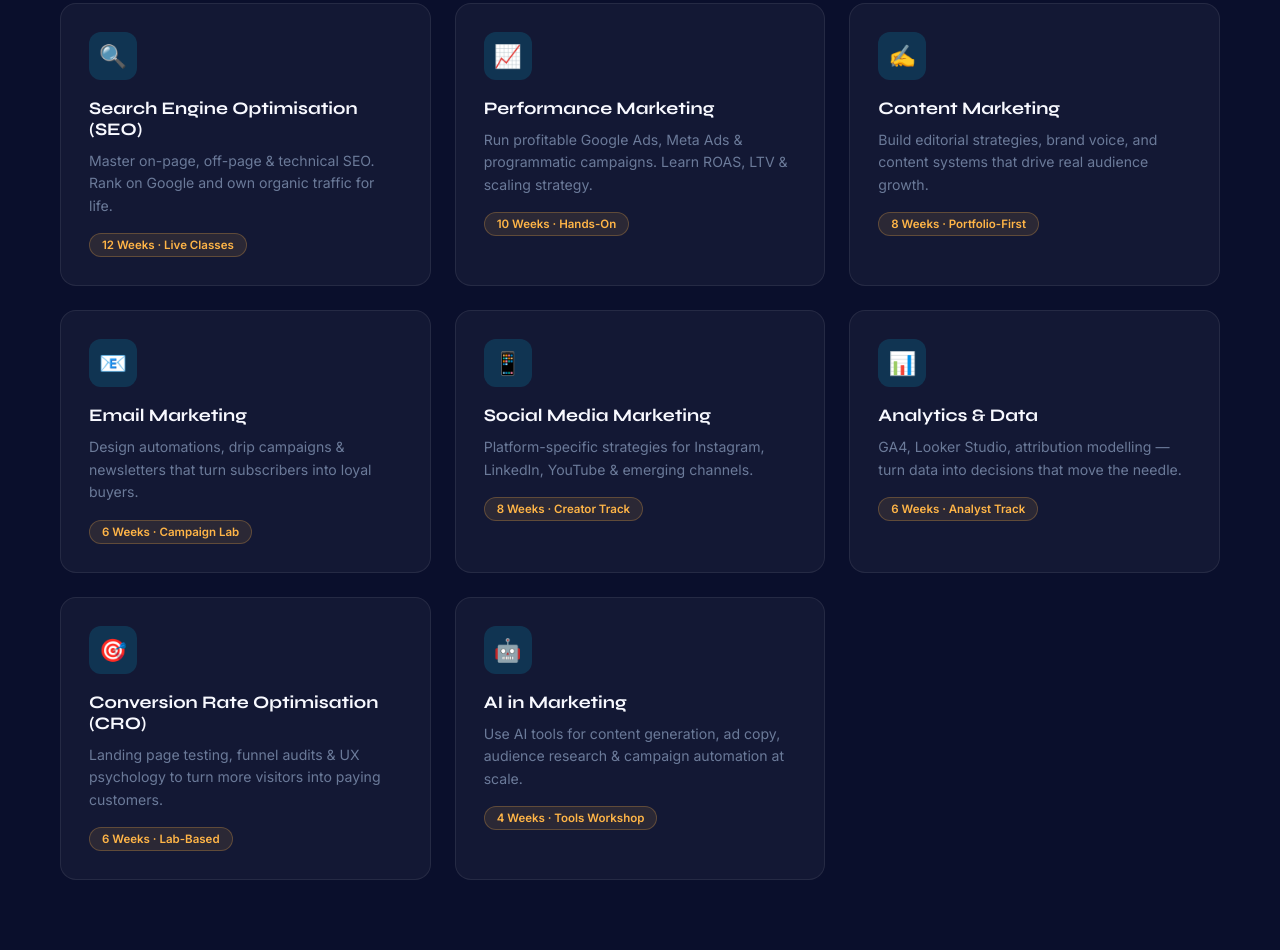
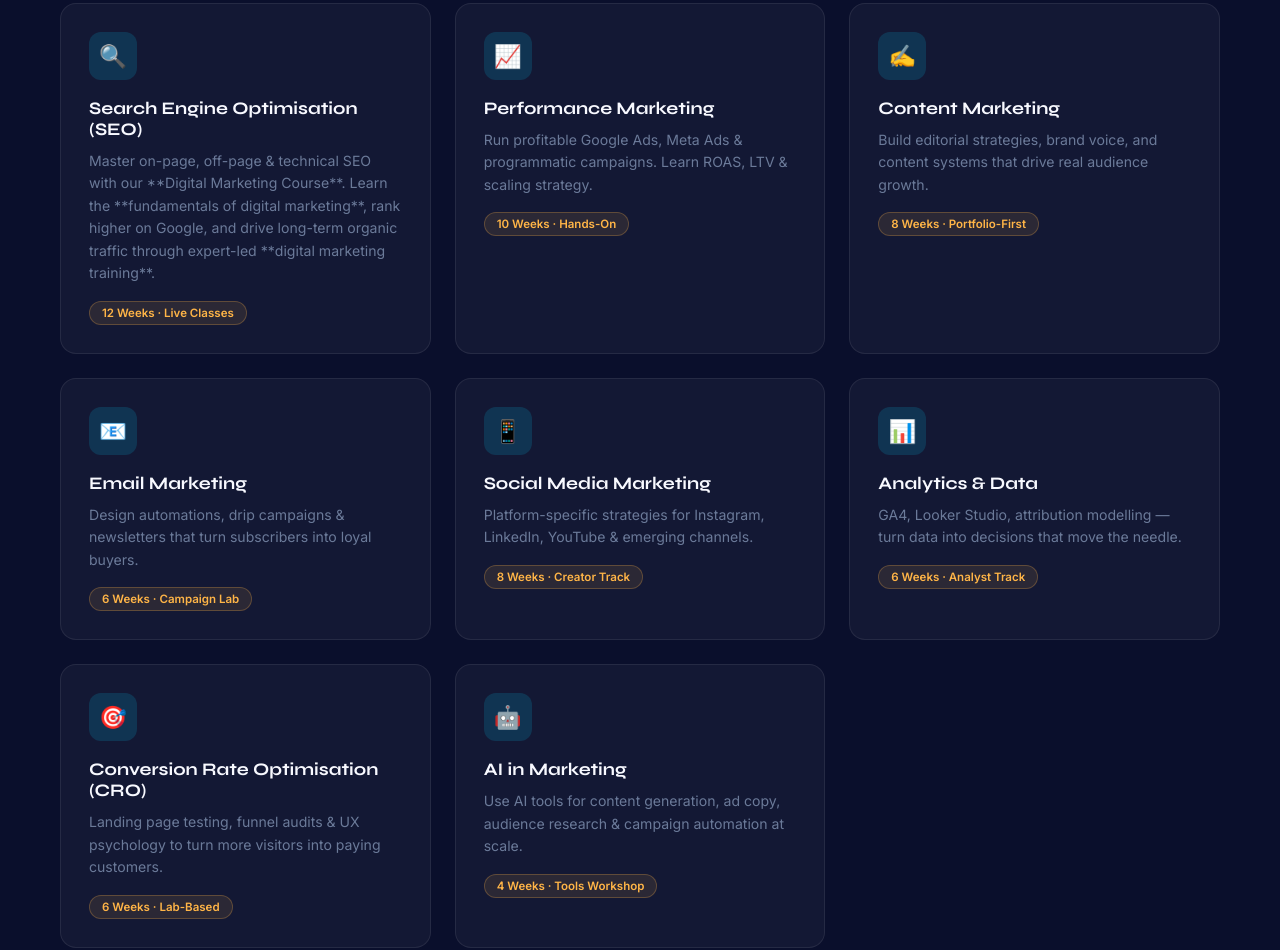
Before and after one commit to YUVRAJ22-ART/DIGITAL-MARKETING, a plain HTML site: page index.html in a window 1280 px wide. Shown: the part 1401-2351 px from the top of the page. Drawn offline with Linux system fonts and the light colour scheme.

Commit message:
Update index.html

```diff
--- a/index.html
+++ b/index.html
@@ -419,7 +419,8 @@
       <div class="course-card fade-up">
         <div class="course-icon">🔍</div>
         <h3>Search Engine Optimisation (SEO)</h3>
-        <p>Master on-page, off-page & technical SEO. Rank on Google and own organic traffic for life.</p>
+        <p>Master on-page, off-page & technical SEO with our **Digital Marketing Course**. Learn the **fundamentals of digital marketing**, rank higher on Google, and drive long-term organic traffic through expert-led **digital marketing training**.
+</p>
         <span class="course-tag">12 Weeks · Live Classes</span>
       </div>
       <div class="course-card fade-up">
```
